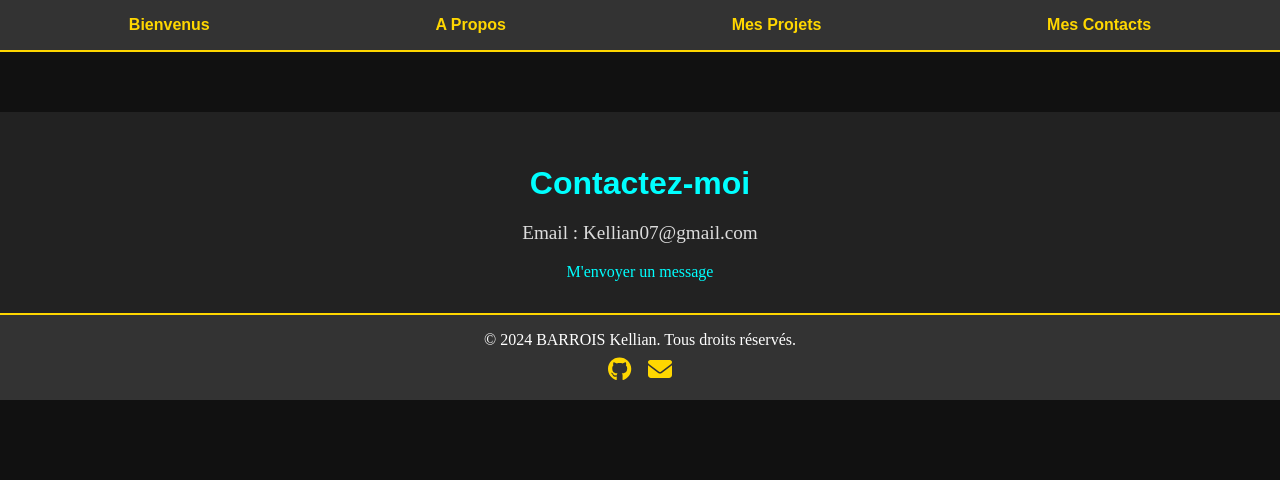
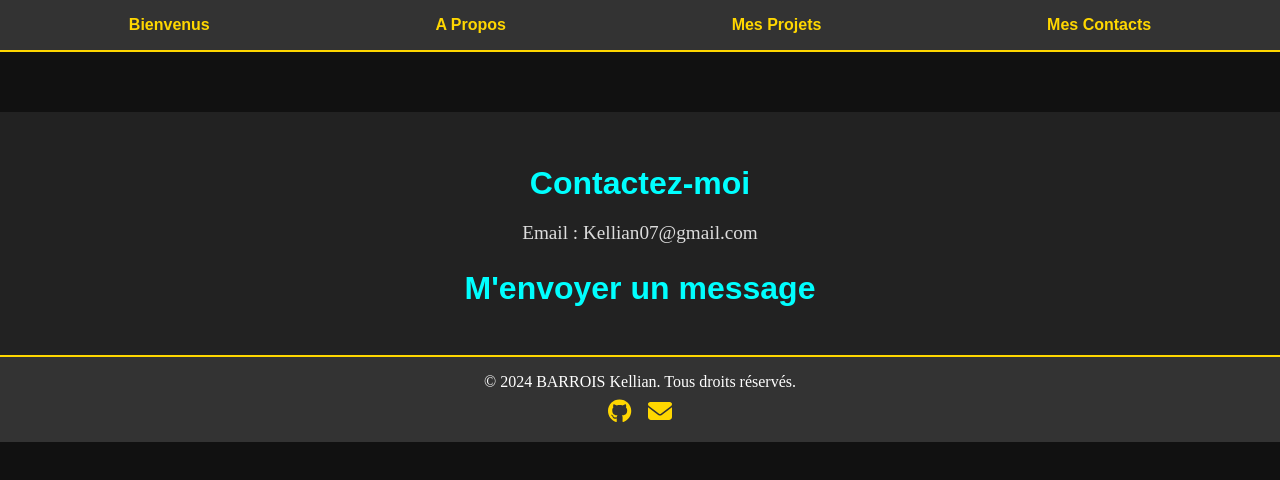
Before and after one commit to Kentana07/Mon-Portfolio, a React (Create React App) app: page /Mon-Portfolio/contact in a window 1280 px wide. Shown: the top 480 px of the page. Built offline with nearby package versions, Linux system fonts and the light colour scheme.

Commit message:
modif contact

```diff
--- a/src/pages/contact.js
+++ b/src/pages/contact.js
@@ -6,7 +6,7 @@ const Contact = () => (
   <div className="contact">
     <h1>Contactez-moi</h1>
     <p>Email :   Kellian07@gmail.com </p>
-    <Link to="/contact-form">M'envoyer un message</Link>
+    <h2><Link to="/contact-form">M'envoyer un message</Link></h2>
   </div>
 );
 
--- a/src/styles/contact.css
+++ b/src/styles/contact.css
@@ -12,7 +12,12 @@
     color: #0ff;
     font-family: 'Orbitron', sans-serif;
   }
-
+  .contact h2 {
+    font-size: 2rem;
+    margin-bottom: 1rem;
+    color: #ffd700;
+    font-family: 'Orbitron', sans-serif;
+  }
   .contact p {
     font-size: 1.2rem;
     color: #ddd;
```
